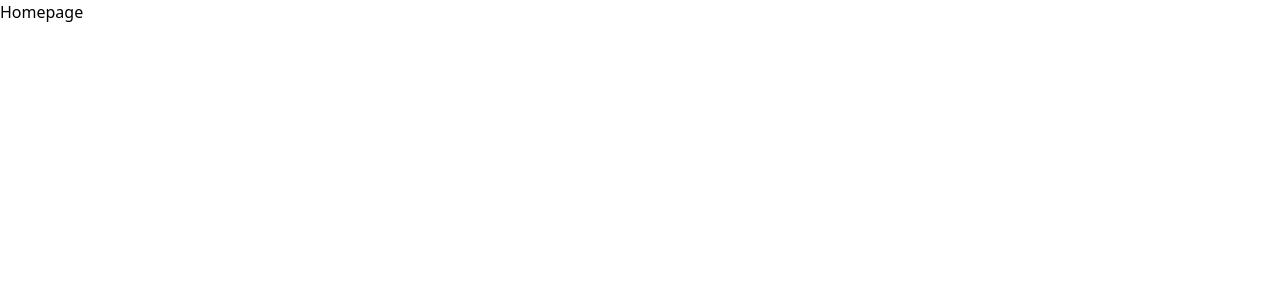
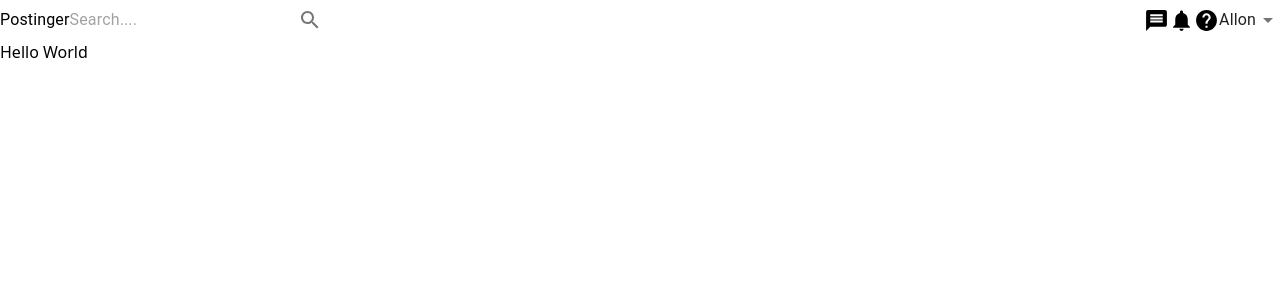
Before and after one commit to AllenOrpia/Postinger, a React (Vite) app in the folder client/: page /home in a window 1280 px wide. Shown: the top 300 px of the page. Built offline with nearby package versions, Linux system fonts and the light colour scheme.

Commit message:
added icons and style to navbar

```diff
--- /dev/null
+++ b/client/src/components/FlexBetween.jsx
@@ -0,0 +1,10 @@
+import { Box } from '@mui/material';
+import { styled } from '@mui/system';
+
+const FlexBetween = styled(Box)({
+    display: 'flex',
+    justifyContent: 'space-between',
+    alignItems: "center"
+})
+
+export default FlexBetween
--- a/client/src/main.jsx
+++ b/client/src/main.jsx
@@ -18,6 +18,7 @@ import {
 } from "redux-persist";
 import storage from "redux-persist/lib/storage";
 import { PersistGate } from "redux-persist/integration/react";
+import Navbar from "./scenes/navbar";
 
 const persistConfig = {
   key: "root", storage, version: 1
--- a/client/src/scenes/homePage/index.jsx
+++ b/client/src/scenes/homePage/index.jsx
@@ -1,9 +1,14 @@
 /* eslint-disable no-unused-vars */
 import React from "react"
+import Navbar from "../navbar"
+import { Box } from "@mui/material"
 
 const HomePage = () => {
   return (
-    <div>Homepage</div>
+    <Box>
+      <Navbar />
+      <h1>Hello World</h1>
+    </Box>
   )
 }
 
--- a/client/src/scenes/navbar/index.jsx
+++ b/client/src/scenes/navbar/index.jsx
@@ -10,24 +10,114 @@ import {
   FormControl,
   useTheme,
   useMediaQuery,
+  Icon,
 } from "@mui/material";
 import {
-  Search, Message, DarkMode, LightMode, Notifications, Help, Menu, Close
-} from '@mui/icons-material';
+  Search,
+  Message,
+  DarkMode,
+  LightMode,
+  Notifications,
+  Help,
+  Menu,
+  Close,
+} from "@mui/icons-material";
 
 import { useDispatch, useSelector } from "react-redux";
-import { setMode, setLogout } from "state";
 import { useNavigate } from "react-router-dom";
-
-
+import FlexBetween from "../../components/FlexBetween";
+import { setMode, setLogout } from "../../state";
+import { Input } from "postcss";
 
 const Navbar = () => {
-  const [setIsMobileMenuToggled, setIsMobileMenuToggled] = useState(false);
+  const [IsMobileMenuToggled, setIsMobileMenuToggled] = useState(false);
   const dispatch = useDispatch();
   const navigate = useNavigate();
-  const user = useSelector( (state) => state.user);
+  const user = useSelector((state) => state.user);
+  const isNonMobileScreens = useMediaQuery("(min-width: 1000px)");
 
-  return <div>Navbar</div>;
+  // const fullName = `${user.firstName} ${user.lastName}`
+  const fullName = "Allon";
+
+  return (
+    <FlexBetween className="p-4">
+      <FlexBetween>
+        <Typography
+          className=" font-bold sm:text-base md:text-4xl lg:text-txl hover:translate-y-2"
+          onClick={() => navigate("/home")}
+        >
+          Postinger
+        </Typography>
+        {isNonMobileScreens && (
+          <FlexBetween>
+            <InputBase placeholder="Search...." />
+            <IconButton>
+              <Search />
+            </IconButton>
+          </FlexBetween>
+        )}
+      </FlexBetween>
+
+      {/* DESKTOP NAV */}
+
+      {isNonMobileScreens ? (
+        <FlexBetween className=" gap-8">
+          {/* DARKMODE/LIGHTMODE ICON */}
+          <IconButton onClick={() => dispatch(setMode())}></IconButton>
+          <Message sx={{ fontSize: "25px" }} />
+          <Notifications sx={{ fontSize: "25px" }} />
+          <Help sx={{ fontSize: "25px" }} />
+          <FormControl variant="standard" value={fullName}>
+            <Select value={fullName} input={<InputBase />}>
+              <MenuItem value={fullName}>
+                <Typography>{fullName}</Typography>
+              </MenuItem>
+              <MenuItem onClick={() => dispatch(setLogout())}>Log Out</MenuItem>
+            </Select>
+          </FormControl>
+        </FlexBetween>
+      ) : (
+        <IconButton
+          onClick={() => setIsMobileMenuToggled(!IsMobileMenuToggled)}
+        >
+          <Menu />
+        </IconButton>
+      )}
+
+      {/* MOBILE NAVBAR */}
+      {!isNonMobileScreens && IsMobileMenuToggled && (
+        <Box className="fixed right-0 bottom-0 h-[100%] z-10 max-w-[500px] min-w-[300px] ">
+          {/* CLOSE ICON */}
+          <Box className="flex justify-end ">
+            <IconButton
+              onClick={() => setIsMobileMenuToggled(!IsMobileMenuToggled)}
+            >
+              <Close className="text-white" />
+            </IconButton>
+          </Box>
+
+          {/* MENU ITEMS */}
+          <div className=" flex gap-12 justify-between flex-col items-center content-center bg-black text-white">
+            {/* DARKMODE/LIGHTMODE ICON */}
+            <IconButton onClick={() => dispatch(setMode())}></IconButton>
+            <Message sx={{ fontSize: "25px" }} />
+            <Notifications sx={{ fontSize: "25px" }} />
+            <Help sx={{ fontSize: "25px" }} />
+            <FormControl variant="standard" value={fullName}>
+              <Select value={fullName} input={<InputBase />}>
+                <MenuItem value={fullName}>
+                  <Typography>{fullName}</Typography>
+                </MenuItem>
+                <MenuItem onClick={() => dispatch(setLogout())}>
+                  Log Out
+                </MenuItem>
+              </Select>
+            </FormControl>
+          </div>
+        </Box>
+      )}
+    </FlexBetween>
+  );
 };
 
 export default Navbar;
```
